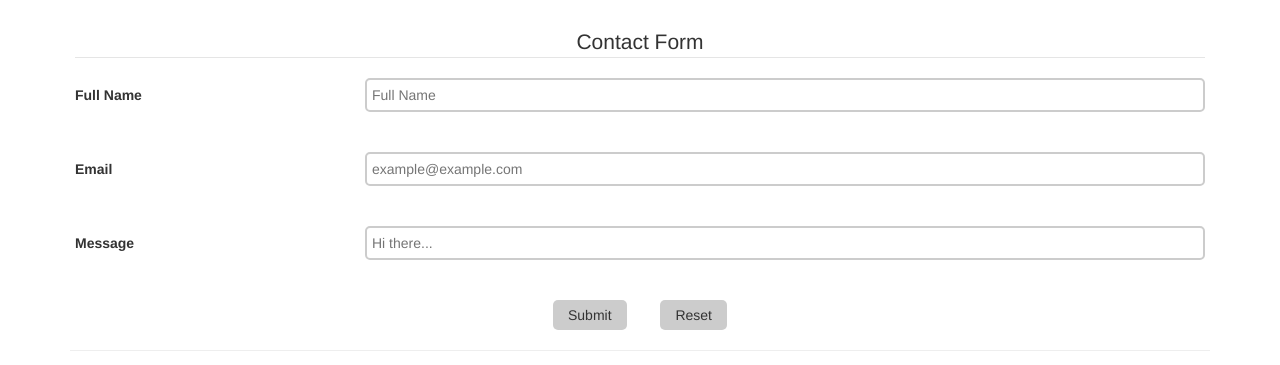
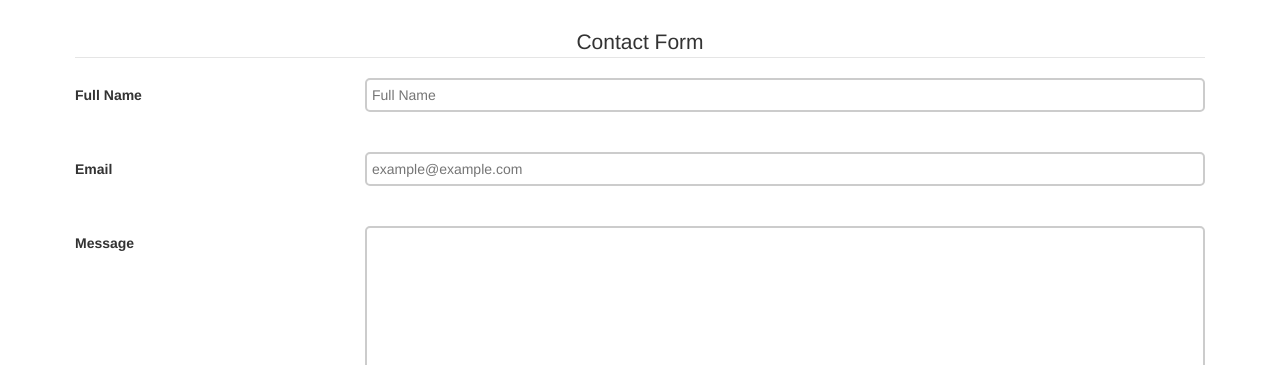
Before and after one commit to ACKAdeyemi/sparta-custom-bootstrap, a plain HTML site: page pages/contact.html in a window 1280 px wide. Shown: the part 149-514 px from the top of the page. Drawn offline with Linux system fonts and the light colour scheme.

Commit message:
Updated textarea element

```diff
--- a/css/contact.css
+++ b/css/contact.css
@@ -16,7 +16,8 @@
   margin-top: 7px;
   margin-bottom: 40px;
 }
-.form-inputs input {
+.form-inputs input,
+.form-inputs textarea {
   width: 100%;
   margin-bottom: 40px;
   padding:5px;
@@ -24,8 +25,9 @@
   -webkit-border-radius: 5px;
   border-radius: 5px;
 }
-.message-textbox {
-  resize:both;
+textarea {
+  resize: vertical;
+  min-height: 35px;
 }
 .form-buttons input {
   padding:5px 15px;
--- a/pages/contact.html
+++ b/pages/contact.html
@@ -80,7 +80,7 @@
               <label>Message</label>
             </div>
             <div class="form-inputs col-lg-9 col-md-9 col-sm-9 col-xs-9">
-              <input class="message-textbox" type="textarea" placeholder="Hi there...">
+              <textarea name="name" rows="8" cols="80"></textarea>
             </div>
           </div>
 
```
Also changed, not shown: 1 other file.
